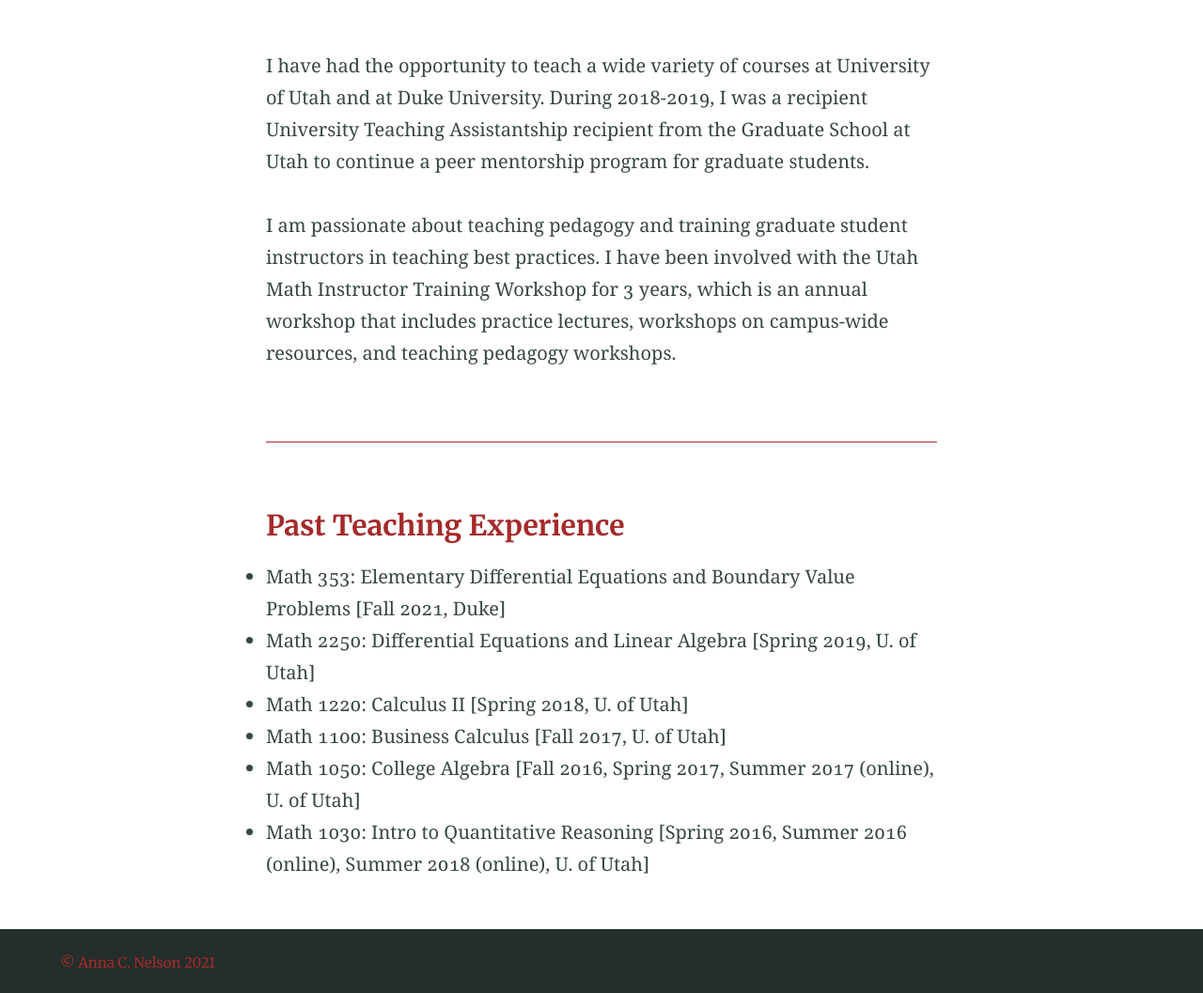
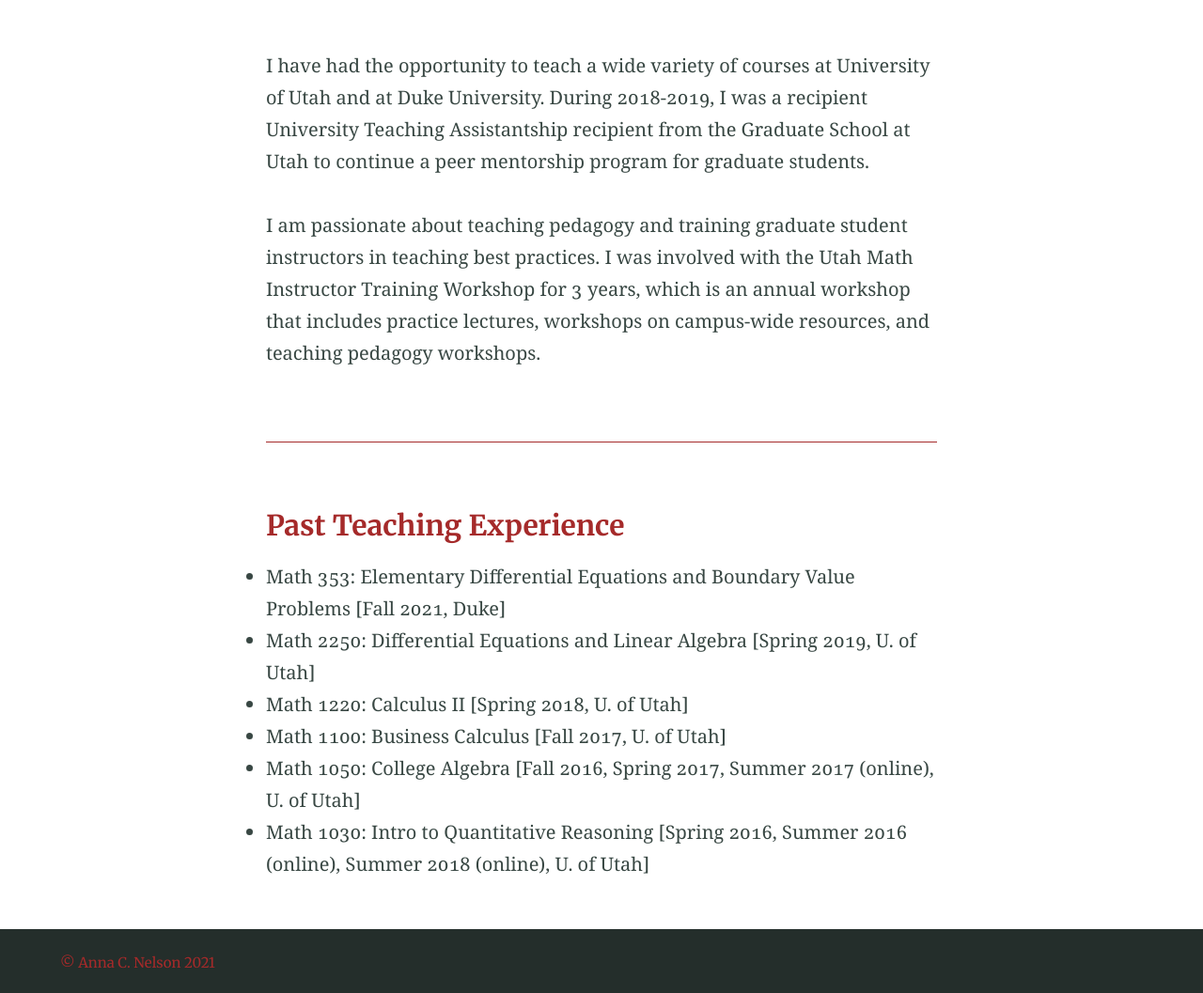
Before and after one commit to kathrynglink/annacnelson.github.io, a Jekyll site: the page built from teaching.md, in a window 1280 px wide. Shown: the part 390-1447 px from the top of the page at 94% size. Built offline with Jekyll 4.4.1, drawn with Linux system fonts in a browser that asks for light colours.

Commit message:
Update teaching.md

```diff
--- a/teaching.md
+++ b/teaching.md
@@ -9,7 +9,7 @@ excerpt: "This."
 
 I have had the opportunity to teach a wide variety of courses at University of Utah and at Duke University. During 2018-2019, I was a recipient University Teaching Assistantship recipient from the Graduate School at Utah to continue a peer mentorship program for graduate students.
 
-I am passionate about teaching pedagogy and training graduate student instructors in teaching best practices. I have been involved with the Utah Math Instructor Training Workshop for 3 years, which is an annual workshop that includes practice lectures, workshops on campus-wide resources, and teaching pedagogy workshops.
+I am passionate about teaching pedagogy and training graduate student instructors in teaching best practices. I was involved with the Utah Math Instructor Training Workshop for 3 years, which is an annual workshop that includes practice lectures, workshops on campus-wide resources, and teaching pedagogy workshops.
 <hr/>
 
 ### Past Teaching Experience
```
